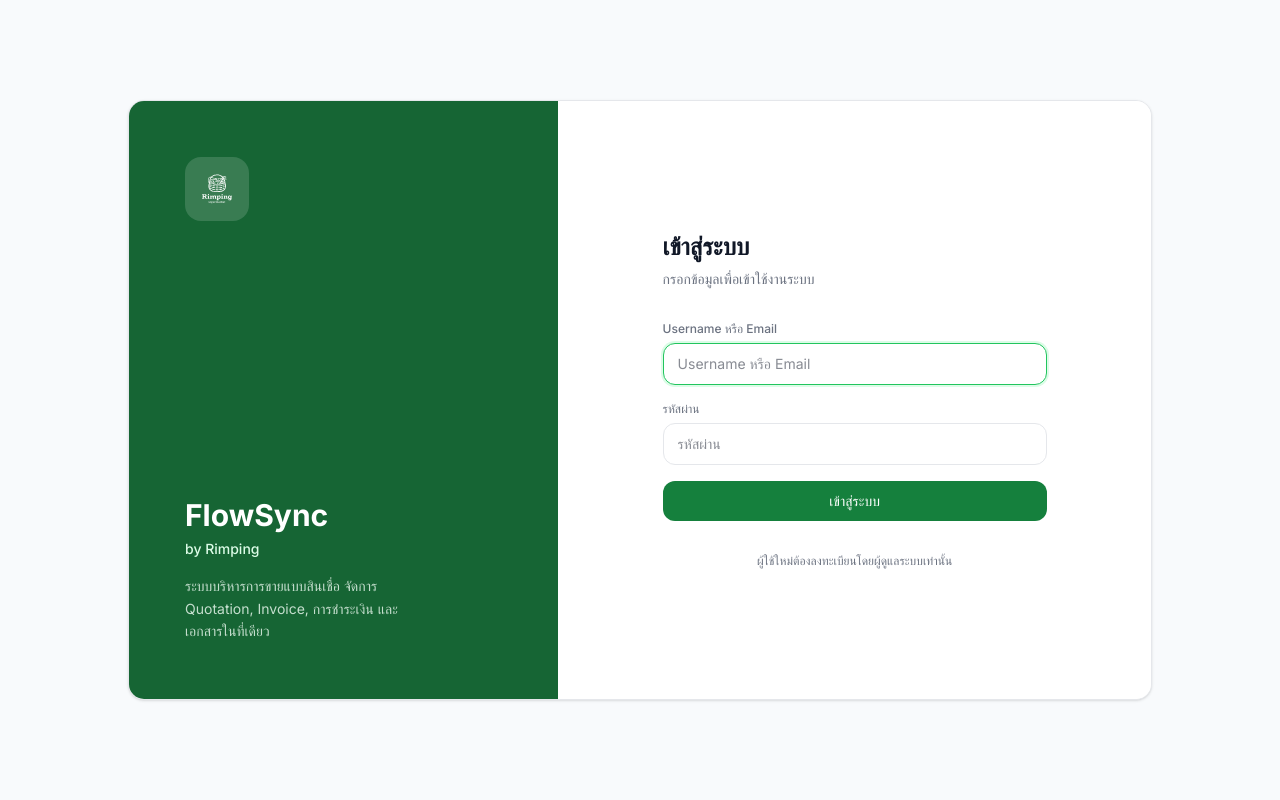
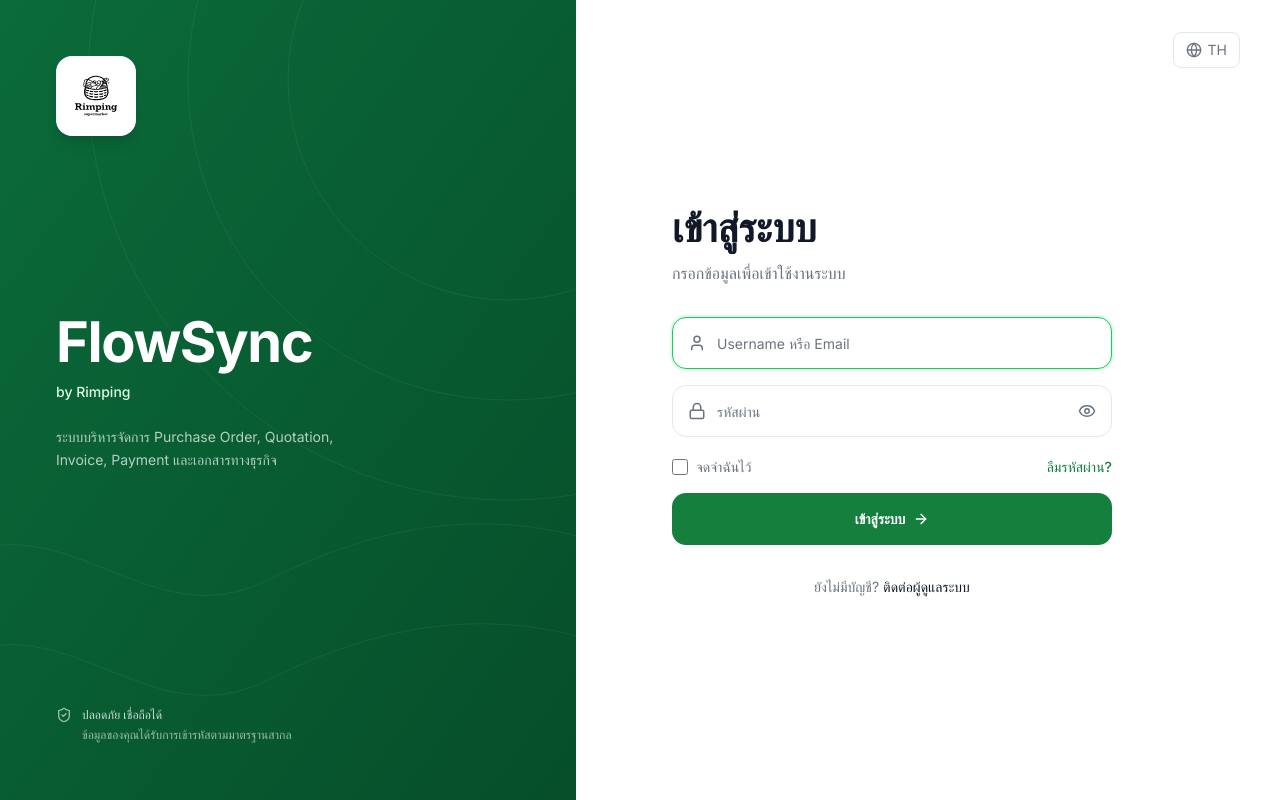
Before and after one commit to kamijousproject/Rimping-FlowSync, a Next.js app: page /login in a window 1280 px wide. Built offline with nearby package versions, Linux system fonts and the light colour scheme.

Commit message:
update login page

```diff
--- a/src/app/login/page.tsx
+++ b/src/app/login/page.tsx
@@ -2,6 +2,15 @@
 import { Suspense, useState } from "react";
 import { useRouter, useSearchParams } from "next/navigation";
 import Image from "next/image";
+import {
+  User,
+  Lock,
+  Eye,
+  EyeOff,
+  ArrowRight,
+  Globe,
+  ShieldCheck,
+} from "lucide-react";
 import { Brand } from "@/components/Brand";
 
 export default function LoginPage() {
@@ -12,12 +21,40 @@ export default function LoginPage() {
   );
 }
 
+function AbstractPattern() {
+  return (
+    <svg
+      className="absolute inset-0 h-full w-full opacity-[0.06] pointer-events-none"
+      viewBox="0 0 600 800"
+      fill="none"
+      preserveAspectRatio="xMidYMid slice"
+      aria-hidden="true"
+    >
+      <circle cx="520" cy="80" r="220" stroke="white" strokeWidth="1" />
+      <circle cx="520" cy="80" r="320" stroke="white" strokeWidth="1" />
+      <circle cx="520" cy="80" r="420" stroke="white" strokeWidth="1" />
+      <path
+        d="M-40 560C80 500 160 640 280 580S520 500 660 560"
+        stroke="white"
+        strokeWidth="1"
+      />
+      <path
+        d="M-40 660C80 600 160 740 280 680S520 600 660 660"
+        stroke="white"
+        strokeWidth="1"
+      />
+    </svg>
+  );
+}
+
 function LoginInner() {
   const router = useRouter();
   const sp = useSearchParams();
   const next = sp.get("next") || "/dashboard";
   const [login, setLogin] = useState("");
   const [password, setPassword] = useState("");
+  const [showPassword, setShowPassword] = useState(false);
+  const [rememberMe, setRememberMe] = useState(false);
   const [err, setErr] = useState<string | null>(null);
   const [loading, setLoading] = useState(false);
 
@@ -40,50 +77,81 @@ function LoginInner() {
     router.refresh();
   }
 
+  const inputClass =
+    "w-full h-[52px] rounded-[14px] border border-border bg-white pl-11 pr-4 text-sm text-foreground outline-none transition placeholder:text-muted focus:border-brand-500 focus:ring-2 focus:ring-brand-100";
+
   return (
-    <div className="min-h-screen flex items-center justify-center p-4 bg-background">
-      {/* Outer card */}
-      <div className="w-full max-w-5xl rounded-2xl border border-border shadow-sm overflow-hidden flex min-h-[600px] bg-white">
+    <div className="flex min-h-screen w-full bg-white">
+      {/* Left — brand panel */}
+      <div className="hidden lg:flex lg:w-[45%] relative flex-col justify-between overflow-hidden bg-gradient-to-br from-[#0B6B3A] to-[#064E2A] p-14">
+        <AbstractPattern />
 
-        {/* Left — flat brand panel with text */}
-        <div className="hidden lg:flex lg:w-[42%] relative flex-col justify-between p-14 overflow-hidden bg-brand-700">
-          {/* Logo */}
+        {/* Logo, top-left */}
         <div className="relative z-10">
-            <div className="w-16 h-16 rounded-2xl bg-white/15 flex items-center justify-center">
-              <Image src="/logo.svg" alt="FlowSync" width={40} height={40} style={{ filter: "brightness(0) invert(1)", objectFit: "contain" }} />
+          <div className="flex h-20 w-20 items-center justify-center rounded-2xl bg-white shadow-lg shadow-black/10">
+            <Image
+              src="/logo.svg"
+              alt="Rimping"
+              width={56}
+              height={56}
+              style={{ objectFit: "contain" }}
+            />
           </div>
         </div>
 
-          {/* Text */}
-          <div className="relative z-10">
-            <h2 className="text-3xl font-bold text-white leading-tight">
+        {/* Branding, vertically centered */}
+        <div className="relative z-10 -mt-14">
+          <h1 className="text-[56px] font-bold leading-none tracking-tight text-white">
             FlowSync
-            </h2>
-            <p className="text-brand-100 font-medium text-sm mt-1">
-              by Rimping
+          </h1>
+          <p className="mt-3 text-sm font-medium text-brand-100">by Rimping</p>
+          <p className="mt-6 max-w-[320px] text-sm leading-relaxed text-white/70">
+            ระบบบริหารจัดการ Purchase Order, Quotation, Invoice, Payment
+            และเอกสารทางธุรกิจ
           </p>
-            <p className="text-brand-50/80 text-sm mt-4 leading-relaxed max-w-[240px]">
-              ระบบบริหารการขายแบบสินเชื่อ จัดการ Quotation, Invoice, การชำระเงิน และเอกสารในที่เดียว
-            </p>
+        </div>
+
+        {/* Security note, bottom */}
+        <div className="relative z-10 flex items-start gap-2.5">
+          <ShieldCheck className="mt-0.5 h-4 w-4 shrink-0 text-white/60" />
+          <div className="text-xs leading-relaxed text-white/60">
+            <div className="font-medium text-white/80">ปลอดภัย เชื่อถือได้</div>
+            <div>ข้อมูลของคุณได้รับการเข้ารหัสตามมาตรฐานสากล</div>
+          </div>
         </div>
       </div>
 
-        {/* Right — white form */}
-        <div className="flex-1 bg-white flex items-center justify-center p-8 md:p-14">
-          <div className="w-full max-w-sm">
+      {/* Right — form */}
+      <div className="relative flex flex-1 items-center justify-center bg-white px-6 lg:justify-start lg:px-0 lg:pl-24">
+        {/* Language switcher */}
+        <button
+          type="button"
+          disabled
+          title="ยังไม่เปิดใช้งาน"
+          className="absolute right-6 top-6 inline-flex h-9 cursor-default items-center gap-1.5 rounded-lg border border-border px-3 text-sm text-muted transition hover:bg-gray-50 lg:right-10 lg:top-8"
+        >
+          <Globe className="h-4 w-4" />
+          TH
+        </button>
+
+        <div className="w-full max-w-[440px] py-16">
           {/* Mobile logo */}
-            <div className="flex justify-center mb-8 lg:hidden">
+          <div className="mb-10 flex justify-center lg:hidden">
             <Brand size={48} />
           </div>
 
-            <h1 className="text-2xl font-bold text-foreground mb-1.5">เข้าสู่ระบบ</h1>
-            <p className="text-sm text-muted mb-8">กรอกข้อมูลเพื่อเข้าใช้งานระบบ</p>
+          <h2 className="text-[40px] font-bold leading-tight text-foreground">
+            เข้าสู่ระบบ
+          </h2>
+          <p className="mt-2 text-base text-muted">
+            กรอกข้อมูลเพื่อเข้าใช้งานระบบ
+          </p>
 
-            <form onSubmit={submit} className="space-y-4">
-              <div>
-                <label className="label">Username หรือ Email</label>
+          <form onSubmit={submit} className="mt-8 space-y-4">
+            <div className="relative">
+              <User className="pointer-events-none absolute left-4 top-1/2 h-[18px] w-[18px] -translate-y-1/2 text-muted" />
               <input
-                  className="input"
+                className={inputClass}
                 placeholder="Username หรือ Email"
                 value={login}
                 onChange={(e) => setLogin(e.target.value)}
@@ -91,33 +159,70 @@ function LoginInner() {
                 required
               />
             </div>
-              <div>
-                <label className="label">รหัสผ่าน</label>
+
+            <div className="relative">
+              <Lock className="pointer-events-none absolute left-4 top-1/2 h-[18px] w-[18px] -translate-y-1/2 text-muted" />
               <input
-                  type="password"
-                  className="input"
+                type={showPassword ? "text" : "password"}
+                className={`${inputClass} pr-11`}
                 placeholder="รหัสผ่าน"
                 value={password}
                 onChange={(e) => setPassword(e.target.value)}
                 required
               />
+              <button
+                type="button"
+                onClick={() => setShowPassword((v) => !v)}
+                className="absolute right-4 top-1/2 -translate-y-1/2 text-muted transition hover:text-foreground"
+                tabIndex={-1}
+              >
+                {showPassword ? (
+                  <EyeOff className="h-[18px] w-[18px]" />
+                ) : (
+                  <Eye className="h-[18px] w-[18px]" />
+                )}
+              </button>
+            </div>
+
+            <div className="flex items-center justify-between pt-1">
+              <label className="flex items-center gap-2 text-sm text-muted">
+                <input
+                  type="checkbox"
+                  checked={rememberMe}
+                  onChange={(e) => setRememberMe(e.target.checked)}
+                  className="h-4 w-4 rounded border-border text-brand-600 focus:ring-brand-100"
+                />
+                จดจำฉันไว้
+              </label>
+              <button
+                type="button"
+                disabled
+                title="ยังไม่เปิดใช้งาน"
+                className="cursor-default text-sm font-medium text-brand-600 hover:text-brand-700"
+              >
+                ลืมรหัสผ่าน?
+              </button>
             </div>
 
             {err && (
-                <div className="text-sm text-danger bg-red-50 border border-red-200 rounded-xl px-4 py-3">
+              <div className="rounded-[14px] border border-red-200 bg-red-50 px-4 py-3 text-sm text-danger">
                 {err}
               </div>
             )}
 
-              <button className="btn-primary w-full" disabled={loading}>
+            <button
+              className="flex h-[52px] w-full items-center justify-center gap-2 rounded-[14px] bg-brand-600 text-sm font-semibold text-white transition-all duration-200 hover:bg-brand-700 disabled:opacity-50"
+              disabled={loading}
+            >
               {loading ? "กำลังเข้าสู่ระบบ..." : "เข้าสู่ระบบ"}
+              {!loading && <ArrowRight className="h-4 w-4" />}
             </button>
           </form>
 
-            <p className="mt-8 text-center text-xs text-muted">
-              ผู้ใช้ใหม่ต้องลงทะเบียนโดยผู้ดูแลระบบเท่านั้น
+          <p className="mt-8 text-center text-sm text-muted">
+            ยังไม่มีบัญชี?{" "}
+            <span className="font-medium text-foreground">ติดต่อผู้ดูแลระบบ</span>
           </p>
-          </div>
         </div>
       </div>
     </div>
```
Lines whose indentation alone changed are shown as unchanged.
